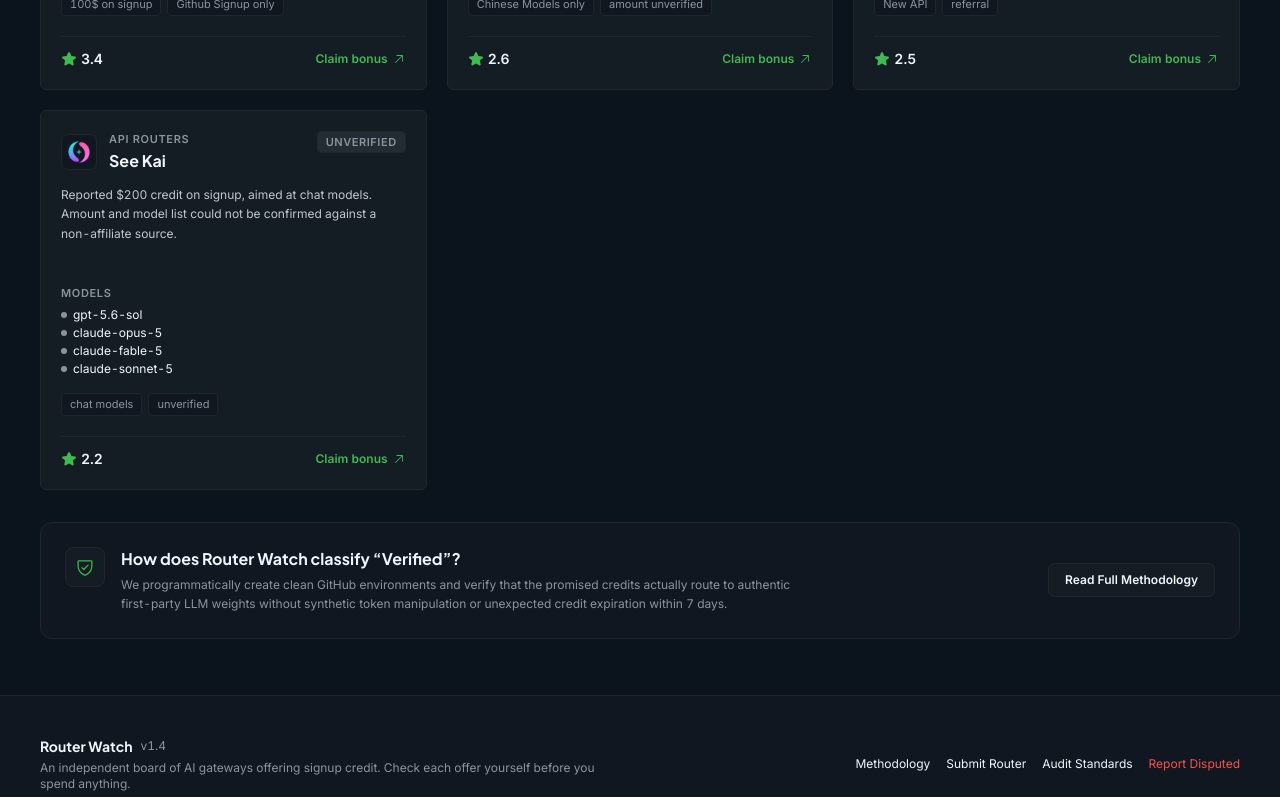
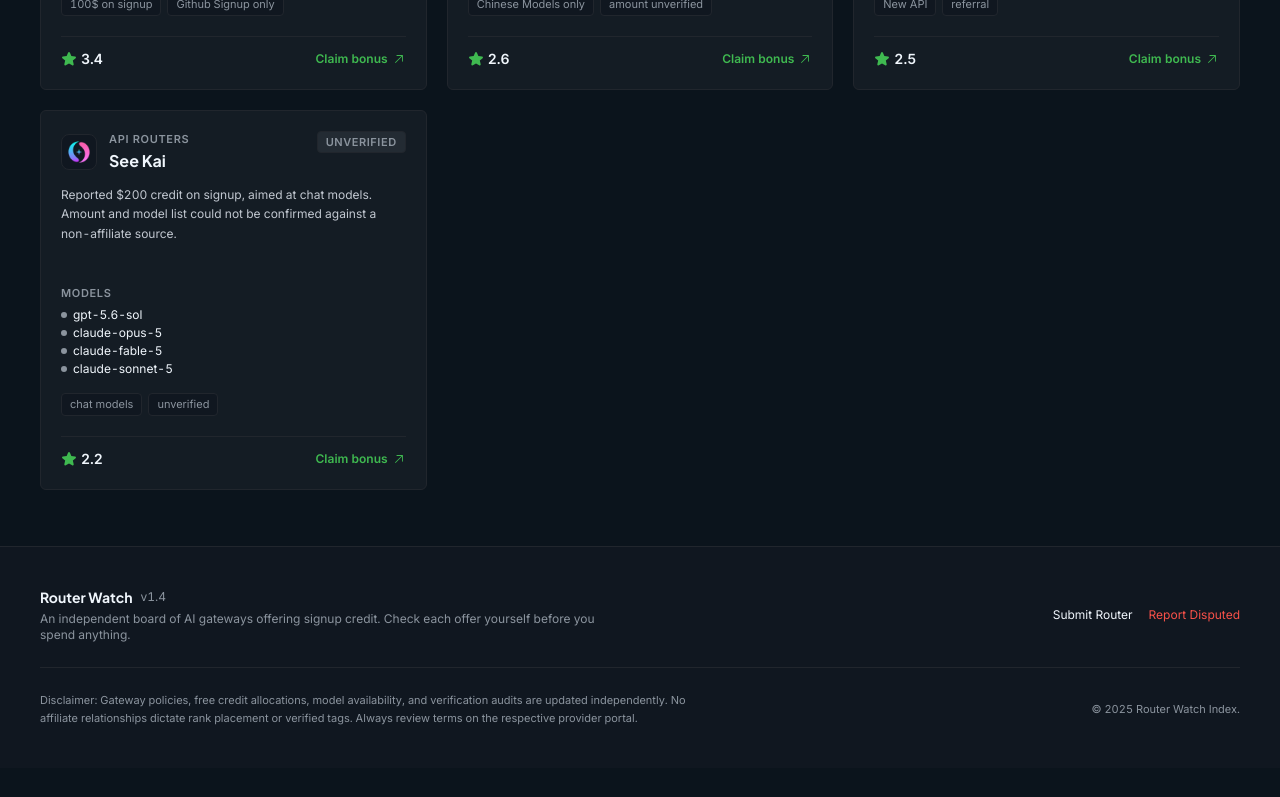
Before and after one commit to hafizhsul/router-watch, a React (Vite) app: page / in a window 1280 px wide. Shown: the part 2000-2797 px from the top of the page. After the commit the page ends 2768 px from the top, so only its background shows below. Built offline with nearby package versions, Linux system fonts and the light colour scheme.

Commit message:
feat: remove methodology section and related links

```diff
--- a/src/App.jsx
+++ b/src/App.jsx
@@ -7,7 +7,7 @@
 import AuditTable from "./components/AuditTable";
 import Footer from "./components/Footer";
 import Reveal from "./components/Reveal";
-import ViewSwitcher, { Methodology } from "./components/Directory";
+import ViewSwitcher from "./components/Directory";
 import { activeProviders } from "./data/providers";
 import { useI18n } from "./i18n";
 
@@ -152,7 +152,6 @@
             )}
           </div>
 
-          <Methodology />
         </section>
       </main>
 
--- a/src/components/Directory.jsx
+++ b/src/components/Directory.jsx
@@ -1,4 +1,4 @@
-import { ShieldCheck, SquaresFour, Table } from "@phosphor-icons/react";
+import { SquaresFour, Table } from "@phosphor-icons/react";
 import { useI18n } from "../i18n";
 
 /**
@@ -27,32 +27,3 @@
     </div>
   );
 }
-
-/**
- * "How does Router Watch classify Verified?" methodology strip.
- */
-export function Methodology() {
-  const { t } = useI18n();
-
-  return (
-    <div id="methodology-brief" className="mt-8 flex scroll-mt-24 flex-col gap-6 rounded-xl border border-line bg-subtle p-6 md:flex-row md:items-center md:justify-between">
-      <div className="flex items-start gap-4">
-        <span aria-hidden="true" className="grid size-10 shrink-0 place-items-center rounded-lg border border-line bg-card" style={{ color: "var(--accent-ink)" }}>
-          <ShieldCheck size={20} />
-        </span>
-        <div>
-          <h4 className="font-display text-base font-bold text-ink">{t("methodology.title")}</h4>
-          <p className="mt-1 max-w-2xl text-xs leading-relaxed text-muted">{t("methodology.body")}</p>
-        </div>
-      </div>
-      <a
-        href="https://github.com/hafizhsul/router-watch"
-        target="_blank"
-        rel="noopener noreferrer"
-        className="shrink-0 rounded-md border border-line bg-card px-4 py-2 text-xs font-semibold text-ink transition-colors hover:border-accent"
-      >
-        {t("methodology.cta")}
-      </a>
-    </div>
-  );
-}
--- a/src/components/Footer.jsx
+++ b/src/components/Footer.jsx
@@ -18,9 +18,6 @@
             <p className="max-w-xl text-xs text-muted">{t("footer.about")}</p>
           </div>
           <nav aria-label={t("footer.nav")} className="flex flex-wrap items-center gap-4 text-xs">
-            <a href="#methodology-brief" className="text-muted transition-colors hover:text-ink">
-              {t("footer.methodology")}
-            </a>
             <a
               href="https://github.com/hafizhsul/router-watch/issues/new"
               target="_blank"
@@ -28,9 +25,6 @@
               className="text-muted transition-colors hover:text-ink"
             >
               {t("footer.submit")}
-            </a>
-            <a href="#methodology-brief" className="text-muted transition-colors hover:text-ink">
-              {t("footer.standards")}
             </a>
             <a
               href="https://github.com/hafizhsul/router-watch/issues/new"
--- a/src/components/Hero.jsx
+++ b/src/components/Hero.jsx
@@ -1,4 +1,4 @@
-import { ArrowDown, ShieldCheck } from "@phosphor-icons/react";
+import { ArrowDown } from "@phosphor-icons/react";
 import { activeProviders } from "../data/providers";
 import Reveal from "./Reveal";
 import { useI18n } from "../i18n";
@@ -42,10 +42,6 @@
               {t("hero.cta.count", { n: count })}
               <ArrowDown size={17} weight="bold" />
             </a>
-            <a href="#methodology-brief" className="cta-secondary">
-              <ShieldCheck size={16} className="text-muted" />
-              {t("hero.cta.criteria")}
-            </a>
           </div>
         </Reveal>
         <Reveal delay={120} className="mt-12 w-full max-w-4xl">
--- a/src/i18n/locales.js
+++ b/src/i18n/locales.js
@@ -51,7 +51,6 @@
   "hero.body":
     "Each gateway with free signup credit: its bonus, the models behind it, and what it really costs after. No surprises, no hidden fees.",
   "hero.cta.count": "Browse {n} verified gateways",
-  "hero.cta.criteria": "Our Audit Criteria",
   "hero.stats.monitored": "Gateways Monitored",
   "hero.stats.value": "Identified Signup Value",
   "hero.stats.dispute": "Dispute Ratio",
@@ -115,13 +114,8 @@
   "table.models": "Primary Models",
   "table.rating": "Rating",
   "table.action": "Action",
-  "methodology.title": "How does Router Watch classify “Verified”?",
-  "methodology.body": "We programmatically create clean GitHub environments and verify that the promised credits actually route to authentic first-party LLM weights without synthetic token manipulation or unexpected credit expiration within 7 days.",
-  "methodology.cta": "Read Full Methodology",
   "footer.nav": "Footer",
-  "footer.methodology": "Methodology",
   "footer.submit": "Submit Router",
-  "footer.standards": "Audit Standards",
   "footer.report": "Report Disputed",
   "footer.disclaimer": "Disclaimer: Gateway policies, free credit allocations, model availability, and verification audits are updated independently. No affiliate relationships dictate rank placement or verified tags. Always review terms on the respective provider portal.",
   "footer.rights": "© 2025 Router Watch Index.",
@@ -143,7 +137,6 @@
     "hero.body":
       "Setiap gateway dengan kredit pendaftaran gratis: bonusnya, model di baliknya, dan biaya sebenarnya setelah bonus habis. Tanpa kejutan, tanpa biaya tersembunyi.",
     "hero.cta.count": "Lihat {n} gateway terverifikasi",
-    "hero.cta.criteria": "Kriteria Audit Kami",
     "hero.stats.monitored": "Gateway Terpantau",
     "hero.stats.value": "Nilai Pendaftaran Teridentifikasi",
     "hero.stats.dispute": "Rasio Sengketa",
@@ -207,13 +200,8 @@
     "table.models": "Model Utama",
     "table.rating": "Rating",
     "table.action": "Aksi",
-    "methodology.title": "Bagaimana Router Watch mengklasifikasikan “Terverifikasi”?",
-    "methodology.body": "Kami membuat lingkungan GitHub bersih secara terprogram dan memverifikasi bahwa kredit yang dijanjikan benar-benar mengarah ke bobot LLM pihak pertama yang asli tanpa manipulasi token sintetis atau kedaluwarsa tak terduga dalam 7 hari.",
-    "methodology.cta": "Baca Metodologi Lengkap",
     "footer.nav": "Footer",
-    "footer.methodology": "Metodologi",
     "footer.submit": "Kirim Router",
-    "footer.standards": "Standar Audit",
     "footer.report": "Laporkan Sengketa",
     "footer.disclaimer": "Penafian: kebijakan gateway, alokasi kredit gratis, ketersediaan model, dan audit verifikasi diperbarui secara independen. Tidak ada hubungan afiliasi yang menentukan peringkat atau label terverifikasi. Selalu baca ketentuan di portal penyedia.",
     "footer.rights": "© 2025 Router Watch Index.",
@@ -231,7 +219,6 @@
     "hero.body":
       "無料登録クレジット付きの各ゲートウェイ：ボーナス、その裏にあるモデル、そして終了後の本当の費用。サプライズも隠れた手数料もありません。",
     "hero.cta.count": "検証済み{n}件を見る",
-    "hero.cta.criteria": "監査基準",
     "hero.stats.monitored": "監視中のゲートウェイ",
     "hero.stats.value": "特定された登録額",
     "hero.stats.dispute": "係争率",
@@ -295,13 +282,8 @@
     "table.models": "主要モデル",
     "table.rating": "評価",
     "table.action": "操作",
-    "methodology.title": "Router Watchは「確認済み」をどう分類しますか？",
-    "methodology.body": "クリーンなGitHub環境をプログラムで作成し、約束されたクレジットが合成トークン操作や7日以内の予期せぬ失効なく正規の一次LLMウェイトに到達することを検証します。",
-    "methodology.cta": "詳細な手法を読む",
     "footer.nav": "フッター",
-    "footer.methodology": "手法",
     "footer.submit": "ルーターを投稿",
-    "footer.standards": "監査基準",
     "footer.report": "係争を報告",
     "footer.disclaimer": "免責：ゲートウェイの方針、無料クレジット、モデルの提供状況、検証監査は独立に更新されます。アフィリエイト関係が順位や確認済みタグを左右することはありません。各プロバイダーの条件を必ず確認してください。",
     "footer.rights": "© 2025 Router Watch Index.",
@@ -319,7 +301,6 @@
     "hero.body":
       "每个提供注册免费额度的网关：奖励、背后的模型，以及额度用完后真正的成本。没有意外，没有隐藏费用。",
     "hero.cta.count": "浏览 {n} 个已核实网关",
-    "hero.cta.criteria": "我们的审核标准",
     "hero.stats.monitored": "监控中的网关",
     "hero.stats.value": "已识别注册价值",
     "hero.stats.dispute": "争议比例",
@@ -383,13 +364,8 @@
     "table.models": "主要模型",
     "table.rating": "评分",
     "table.action": "操作",
-    "methodology.title": "Router Watch 如何判定“已核实”？",
-    "methodology.body": "我们以编程方式创建干净的 GitHub 环境，验证承诺的额度确实路由到真实的第一方 LLM 权重，不存在合成 token 操纵，也不会在 7 天内意外过期。",
-    "methodology.cta": "阅读完整方法",
     "footer.nav": "页脚",
-    "footer.methodology": "方法",
     "footer.submit": "提交网关",
-    "footer.standards": "审计标准",
     "footer.report": "报告争议",
     "footer.disclaimer": "免责声明：网关政策、免费额度、模型可用性与核验审计均独立更新。任何推广关系都不决定排名或已核实标签。请务必查阅各服务商条款。",
     "footer.rights": "© 2025 Router Watch Index.",
@@ -407,7 +383,6 @@
     "hero.body":
       "Cada gateway con crédito de registro gratuito: su bono, los modelos que hay detrás y lo que realmente cuesta después. Sin sorpresas, sin cargos ocultos.",
     "hero.cta.count": "Ver {n} gateways verificados",
-    "hero.cta.criteria": "Nuestros criterios de auditoría",
     "hero.stats.monitored": "Gateways supervisados",
     "hero.stats.value": "Valor de registro identificado",
     "hero.stats.dispute": "Tasa de disputa",
@@ -471,13 +446,8 @@
     "table.models": "Modelos principales",
     "table.rating": "Valoración",
     "table.action": "Acción",
-    "methodology.title": "¿Cómo clasifica Router Watch un «Verificado»?",
-    "methodology.body": "Creamos entornos GitHub limpios por programa y verificamos que los créditos prometidos lleguen a pesos LLM auténticos de primera parte, sin manipulación sintética ni caducidad inesperada en 7 días.",
-    "methodology.cta": "Leer la metodología completa",
     "footer.nav": "Pie",
-    "footer.methodology": "Metodología",
     "footer.submit": "Enviar router",
-    "footer.standards": "Estándares de auditoría",
     "footer.report": "Informar disputa",
     "footer.disclaimer": "Aviso: las políticas, créditos gratuitos, disponibilidad de modelos y auditorías se actualizan de forma independiente. Ninguna afiliación determina el ranking ni las etiquetas. Revisa siempre los términos del proveedor.",
     "footer.rights": "© 2025 Router Watch Index.",
@@ -495,7 +465,6 @@
     "hero.body":
       "Cada gateway com crédito de cadastro gratuito: seu bônus, os modelos por trás e o custo real depois. Sem surpresas, sem tarifas ocultas.",
     "hero.cta.count": "Ver {n} gateways verificados",
-    "hero.cta.criteria": "Nossos critérios de auditoria",
     "hero.stats.monitored": "Gateways monitorados",
     "hero.stats.value": "Valor de cadastro identificado",
     "hero.stats.dispute": "Taxa de disputa",
@@ -559,13 +528,8 @@
     "table.models": "Modelos principais",
     "table.rating": "Avaliação",
     "table.action": "Ação",
-    "methodology.title": "Como o Router Watch classifica um «Verificado»?",
-    "methodology.body": "Criamos ambientes GitHub limpos por programa e verificamos se os créditos prometidos chegam a pesos LLM autênticos de primeira parte, sem manipulação sintética nem expiração inesperada em 7 dias.",
-    "methodology.cta": "Ler a metodologia completa",
     "footer.nav": "Rodapé",
-    "footer.methodology": "Metodologia",
     "footer.submit": "Enviar router",
-    "footer.standards": "Padrões de auditoria",
     "footer.report": "Informar disputa",
     "footer.disclaimer": "Aviso: políticas, créditos grátis, disponibilidade de modelos e auditorias são atualizados de forma independente. Nenhuma afiliação define o ranking nem os selos. Confira sempre os termos do provedor.",
     "footer.rights": "© 2025 Router Watch Index.",
@@ -583,7 +547,6 @@
     "hero.body":
       "Chaque passerelle offrant un crédit d'inscription gratuit : sa prime, les modèles associés et le coût réel ensuite. Sans surprise, sans frais cachés.",
     "hero.cta.count": "Voir {n} passerelles vérifiées",
-    "hero.cta.criteria": "Nos critères d’audit",
     "hero.stats.monitored": "Passerelles surveillées",
     "hero.stats.value": "Valeur d’inscription identifiée",
     "hero.stats.dispute": "Taux de litige",
@@ -647,13 +610,8 @@
     "table.models": "Modèles principaux",
     "table.rating": "Note",
     "table.action": "Action",
-    "methodology.title": "Comment Router Watch classe un « Vérifié » ?",
-    "methodology.body": "Nous créons des environnements GitHub propres par programme et vérifions que les crédits promis atteignent bien des poids LLM authentiques de première partie, sans manipulation synthétique ni expiration inattendue sous 7 jours.",
-    "methodology.cta": "Lire la méthodologie complète",
     "footer.nav": "Pied de page",
-    "footer.methodology": "Méthodologie",
     "footer.submit": "Proposer une passerelle",
-    "footer.standards": "Normes d’audit",
     "footer.report": "Signaler un litige",
     "footer.disclaimer": "Avertissement : politiques, crédits gratuits, disponibilité des modèles et audits sont mis à jour de façon indépendante. Aucune affiliation ne détermine le classement ni les labels. Vérifiez toujours les conditions du fournisseur.",
     "footer.rights": "© 2025 Router Watch Index.",
```
